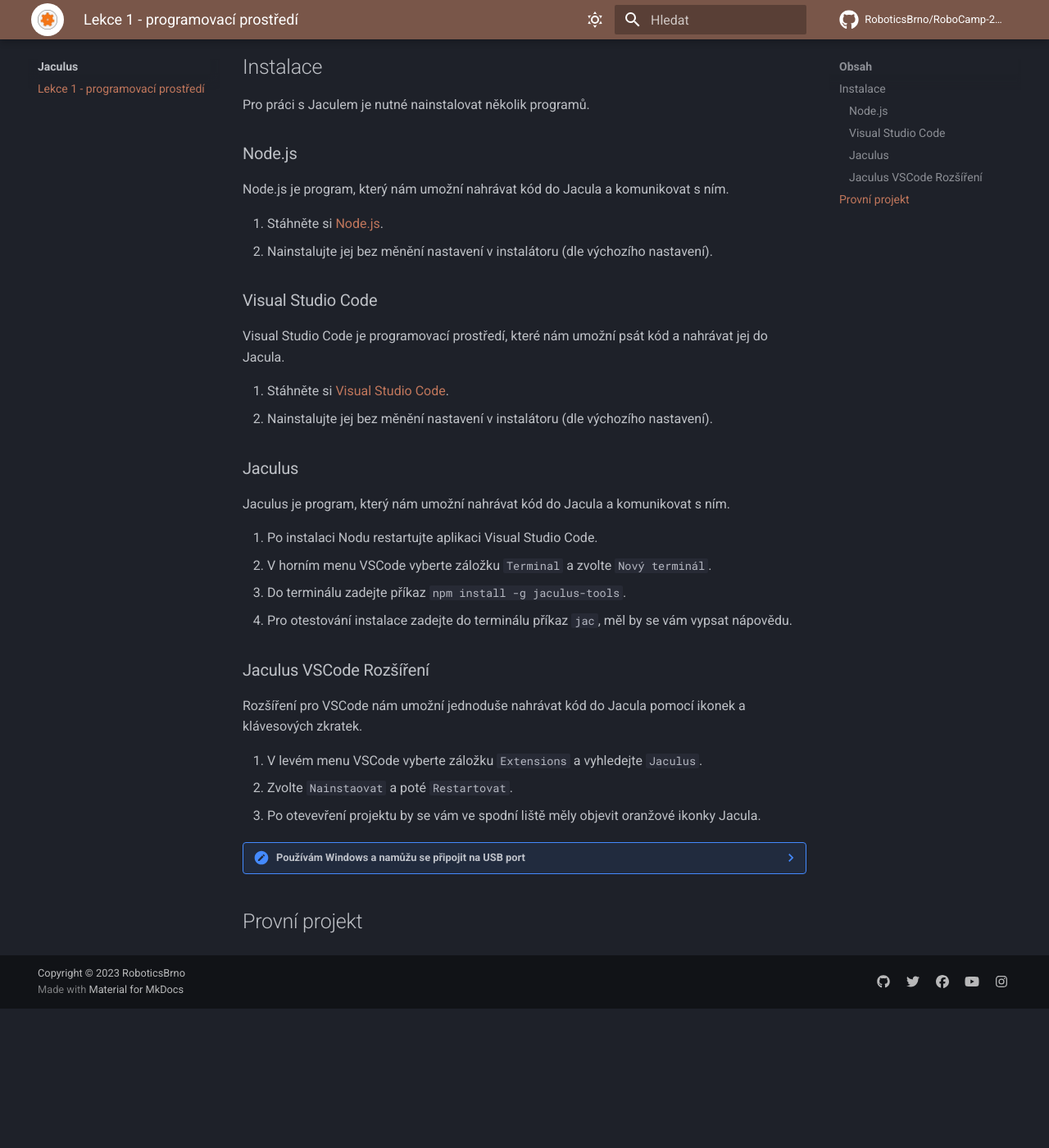
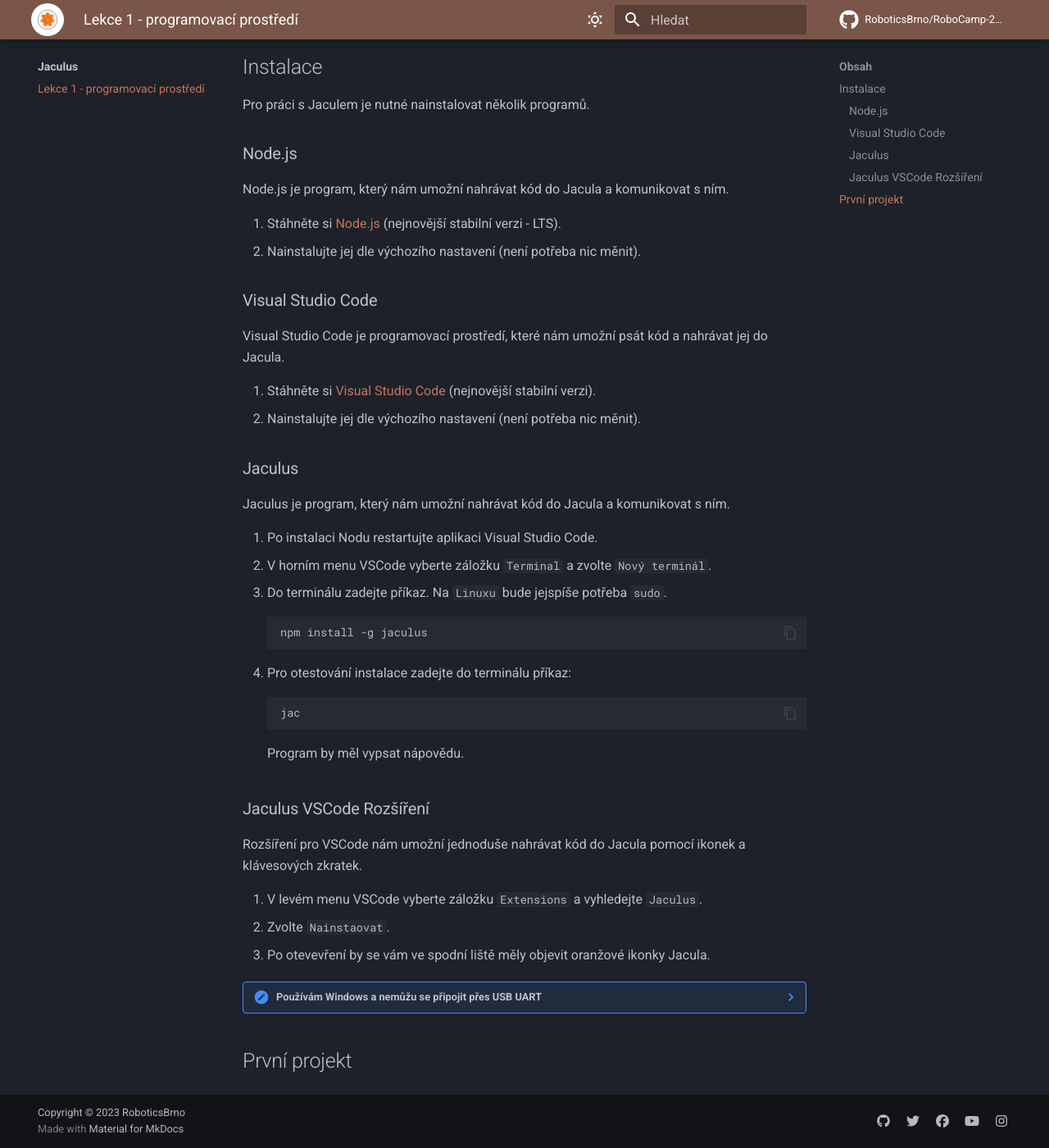
Before and after one commit to RoboticsBrno/RoboCamp-2023, an MkDocs documentation site: the page built from docs/jaculus/lekce1/index.md, in a window 1280 px wide and 1400 px high, scrolled down 255 px. Shown: the whole window at 82% size. Built offline with MkDocs 1.6.1 and Material for MkDocs 9.7.7, drawn with Linux system fonts in a browser that asks for light colours; comment, search, counter and statistics services are not loaded; before the commit the page ends 1485 px from its top, so only the background shows below that.

Commit message:
Update jaculuc install manual

````diff
--- a/docs/jaculus/lekce1/index.md
+++ b/docs/jaculus/lekce1/index.md
@@ -10,15 +10,15 @@
 
 Node.js je program, který nám umožní nahrávat kód do Jacula a komunikovat s ním.
 
-1. Stáhněte si <a target="_blank" href="https://nodejs.org/en/download">Node.js</a>.
-2. Nainstalujte jej bez měnění nastavení v instalátoru (dle výchozího nastavení).
+1. Stáhněte si [Node.js](https://nodejs.org/en/download) (nejnovější stabilní verzi - LTS)</a>.
+2. Nainstalujte jej dle výchozího nastavení (není potřeba nic měnit).
 
 ### Visual Studio Code
 
 Visual Studio Code je programovací prostředí, které nám umožní psát kód a nahrávat jej do Jacula.
 
-1. Stáhněte si <a target="_blank" href="https://code.visualstudio.com/">Visual Studio Code</a>.
-2. Nainstalujte jej bez měnění nastavení v instalátoru (dle výchozího nastavení).
+1. Stáhněte si [Visual Studio Code](https://code.visualstudio.com/download) (nejnovější stabilní verzi)</a>.
+2. Nainstalujte jej dle výchozího nastavení (není potřeba nic měnit).
 
 ### Jaculus
 
@@ -26,8 +26,19 @@
 
 1. Po instalaci Nodu restartujte aplikaci Visual Studio Code.
 2. V horním menu VSCode vyberte záložku `Terminal` a zvolte `Nový terminál`.
-3. Do terminálu zadejte příkaz `npm install -g jaculus-tools`.
-4. Pro otestování instalace zadejte do terminálu příkaz `jac`, měl by se vám vypsat nápovědu.
+3. Do terminálu zadejte příkaz. Na `Linuxu` bude jejspíše potřeba `sudo`.
+
+	```bash
+	npm install -g jaculus
+	```
+
+4. Pro otestování instalace zadejte do terminálu příkaz:
+
+	```bash
+	jac
+	```
+
+	Program by měl vypsat nápovědu.
 
 
 ### Jaculus VSCode Rozšíření
@@ -35,18 +46,18 @@
 Rozšíření pro VSCode nám umožní jednoduše nahrávat kód do Jacula pomocí ikonek a klávesových zkratek.
 
 1. V levém menu VSCode vyberte záložku `Extensions` a vyhledejte `Jaculus`.
-2. Zvolte `Nainstaovat` a poté `Restartovat`.
-3. Po otevevření projektu by se vám ve spodní liště měly objevit oranžové ikonky Jacula.
+2. Zvolte `Nainstaovat`.
+3. Po otevevření  by se vám ve spodní liště měly objevit oranžové ikonky Jacula.
 
-??? note "Používám Windows a namůžu se připojit na USB port"
-	Pokud se vám nedaří připojit na USB port, je nutné doinstalovat správné drivery.
+??? note "Používám Windows a nemůžu se připojit přes USB UART"
+	Pokud se vám nedaří připojit na USB UART port, je nutné doinstalovat správné drivery.
 
 	1. Stáhněte si <a target="_blank" href="https://www.silabs.com/developers/usb-to-uart-bridge-vcp-drivers">driver</a> pro váš operační systém. Naleznete jej v záložce `Downloads -> Software -> CP210x Universal Windows Driver`.
-	2. Rozbalte ZIP soubor a poté pravám plačítkem kliikněte na `silabser.inf` a vyberte `Install`.
+	2. Rozbalte ZIP soubor a poté pravým plačítkem kliikněte na `silabser.inf` a vyberte `Install`.
 	3. Vyzkoušejte, zda se vám podařilo připojit Jaculus. (možná budete muset restartovat počítač).
 
 
-## Provní projekt
+## První projekt
 
 
 
````
